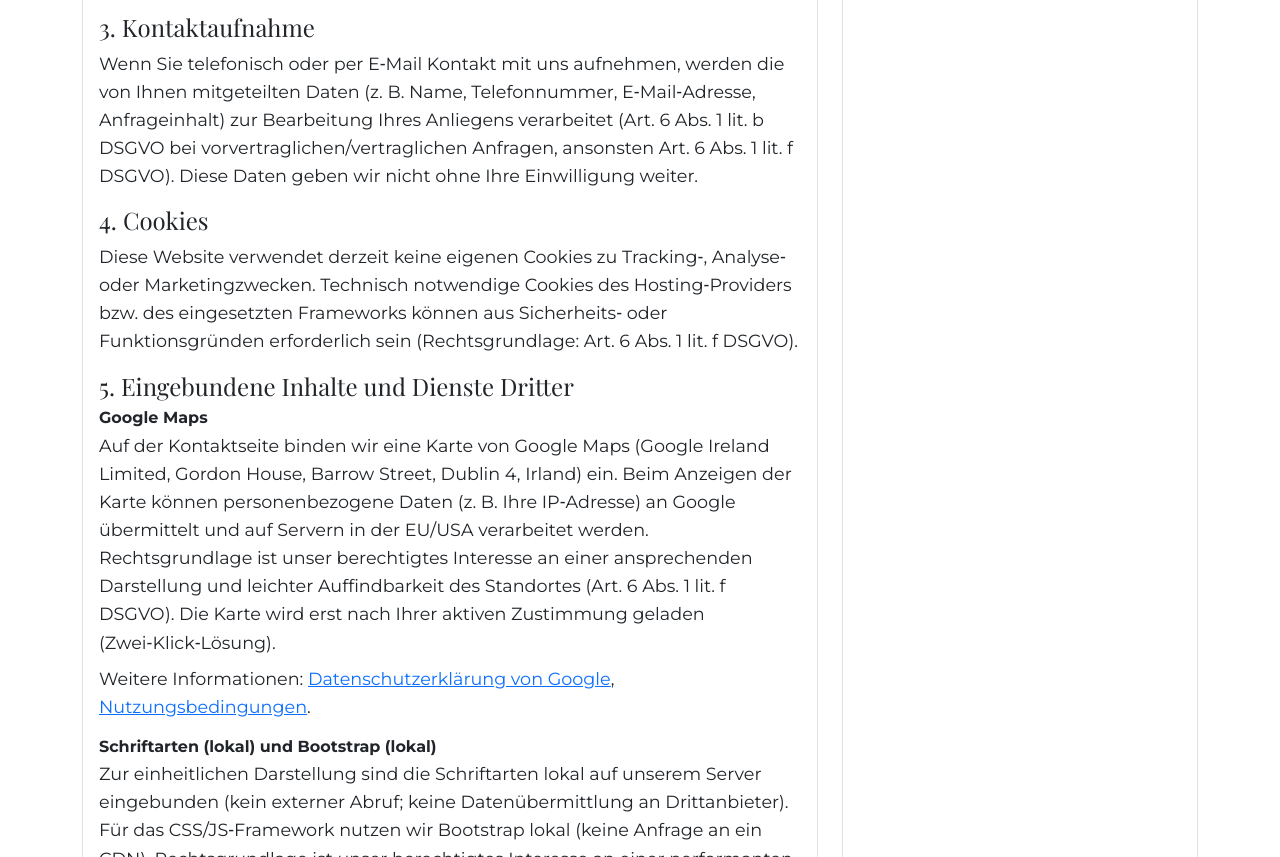
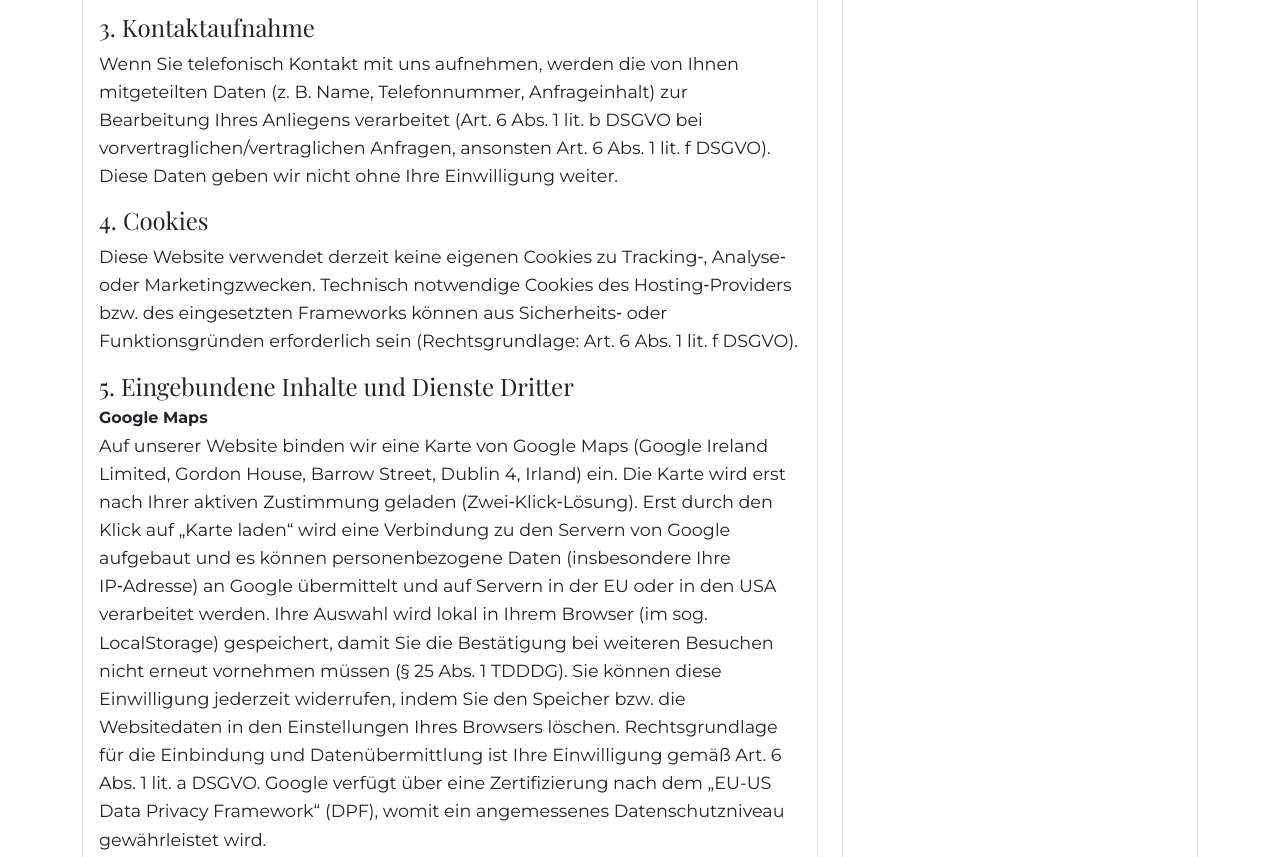
Before and after one commit to ansysic/tanja-lachner.de, a plain HTML site: page datenschutz.html in a window 1280 px wide. Shown: the part 775-1632 px from the top of the page. Drawn offline with Linux system fonts and the light colour scheme.

Commit message:
Update Impressum (DDG), privacy policy, and footers

```diff
--- a/datenschutz.html
+++ b/datenschutz.html
@@ -77,8 +77,8 @@
 
                 <h2 class="h4 font-serif fw-medium mb-2">3. Kontaktaufnahme</h2>
                 <p class="mb-3">
-                  Wenn Sie telefonisch oder per E‑Mail Kontakt mit uns aufnehmen, werden die von Ihnen mitgeteilten
-                  Daten (z. B. Name, Telefonnummer, E‑Mail‑Adresse, Anfrageinhalt) zur Bearbeitung Ihres Anliegens
+                  Wenn Sie telefonisch Kontakt mit uns aufnehmen, werden die von Ihnen mitgeteilten
+                  Daten (z. B. Name, Telefonnummer, Anfrageinhalt) zur Bearbeitung Ihres Anliegens
                   verarbeitet (Art. 6 Abs. 1 lit. b DSGVO bei vorvertraglichen/vertraglichen Anfragen, ansonsten
                   Art. 6 Abs. 1 lit. f DSGVO). Diese Daten geben wir nicht ohne Ihre Einwilligung weiter.
                 </p>
@@ -93,11 +93,14 @@
                 <h2 class="h4 font-serif fw-medium mb-2">5. Eingebundene Inhalte und Dienste Dritter</h2>
                 <h3 class="h6 fw-semibold mb-1">Google Maps</h3>
                 <p class="mb-2">
-                  Auf der Kontaktseite binden wir eine Karte von Google Maps (Google Ireland Limited, Gordon House,
-                  Barrow Street, Dublin 4, Irland) ein. Beim Anzeigen der Karte können personenbezogene Daten (z. B.
-                  Ihre IP‑Adresse) an Google übermittelt und auf Servern in der EU/USA verarbeitet werden. Rechtsgrundlage
-                  ist unser berechtigtes Interesse an einer ansprechenden Darstellung und leichter Auffindbarkeit des
-                  Standortes (Art. 6 Abs. 1 lit. f DSGVO). Die Karte wird erst nach Ihrer aktiven Zustimmung geladen (Zwei‑Klick‑Lösung).
+                  Auf unserer Website binden wir eine Karte von Google Maps (Google Ireland Limited, Gordon House,
+                  Barrow Street, Dublin 4, Irland) ein. Die Karte wird erst nach Ihrer aktiven Zustimmung geladen (Zwei‑Klick‑Lösung).
+                  Erst durch den Klick auf „Karte laden“ wird eine Verbindung zu den Servern von Google aufgebaut und es können personenbezogene Daten
+                  (insbesondere Ihre IP‑Adresse) an Google übermittelt und auf Servern in der EU oder in den USA verarbeitet werden.
+                  Ihre Auswahl wird lokal in Ihrem Browser (im sog. LocalStorage) gespeichert, damit Sie die Bestätigung bei weiteren Besuchen nicht erneut vornehmen müssen (§ 25 Abs. 1 TDDDG).
+                  Sie können diese Einwilligung jederzeit widerrufen, indem Sie den Speicher bzw. die Websitedaten in den Einstellungen Ihres Browsers löschen.
+                  Rechtsgrundlage für die Einbindung und Datenübermittlung ist Ihre Einwilligung gemäß Art. 6 Abs. 1 lit. a DSGVO.
+                  Google verfügt über eine Zertifizierung nach dem „EU-US Data Privacy Framework“ (DPF), womit ein angemessenes Datenschutzniveau gewährleistet wird.
                 </p>
                 <p class="mb-3">
                   Weitere Informationen: <a href="https://policies.google.com/privacy?hl=de" target="_blank" rel="noopener noreferrer">Datenschutzerklärung von Google</a>,
@@ -131,6 +134,7 @@
                   <li>Recht auf Löschung (Art. 17 DSGVO)</li>
                   <li>Recht auf Einschränkung der Verarbeitung (Art. 18 DSGVO)</li>
                   <li>Recht auf Datenübertragbarkeit (Art. 20 DSGVO)</li>
+                  <li>Recht auf Widerruf einer erteilten Einwilligung mit Wirkung für die Zukunft (Art. 7 Abs. 3 DSGVO)</li>
                   <li>Widerspruchsrecht gegen Verarbeitungen auf Grundlage berechtigter Interessen (Art. 21 DSGVO)</li>
                   <li>Beschwerderecht bei einer Aufsichtsbehörde (Art. 77 DSGVO)</li>
                 </ul>
@@ -157,8 +161,7 @@
                 <h2 class="h5 font-serif fw-medium mb-3">Kontakt</h2>
                 <p class="mb-2"><strong>Tanja Lachner</strong></p>
                 <p class="mb-1">Hertleinstraße 8<br>91052 Erlangen</p>
-                <p class="mb-1">Telefon: <a href="tel:+4915141442788" class="text-reset">+49 1514 1442788</a></p>
-                <p class="mb-0">E‑Mail: <span class="text-muted">bitte einsetzen</span></p>
+                <p class="mb-0">Telefon: <a href="tel:+4915141442788" class="text-reset">+49 1514 1442788</a></p>
                 <hr class="my-4">
                 <p class="text-muted mb-0">Stand: <span class="js-date"></span></p>
               </div>
@@ -177,7 +180,7 @@
     <div class="container">
       <div class="row">
         <div class="col-md-6">
-          <p class="mb-0">© 2025</p>
+          <p class="mb-0">© 2026</p>
         </div>
         <div class="col-md-6 text-md-end">
           <a href="impressum.html" class="text-white text-decoration-none me-3">Impressum</a>
```
Also changed, not shown: impressum.html (+2 -9 lines), index.html (+1 -1 lines).
